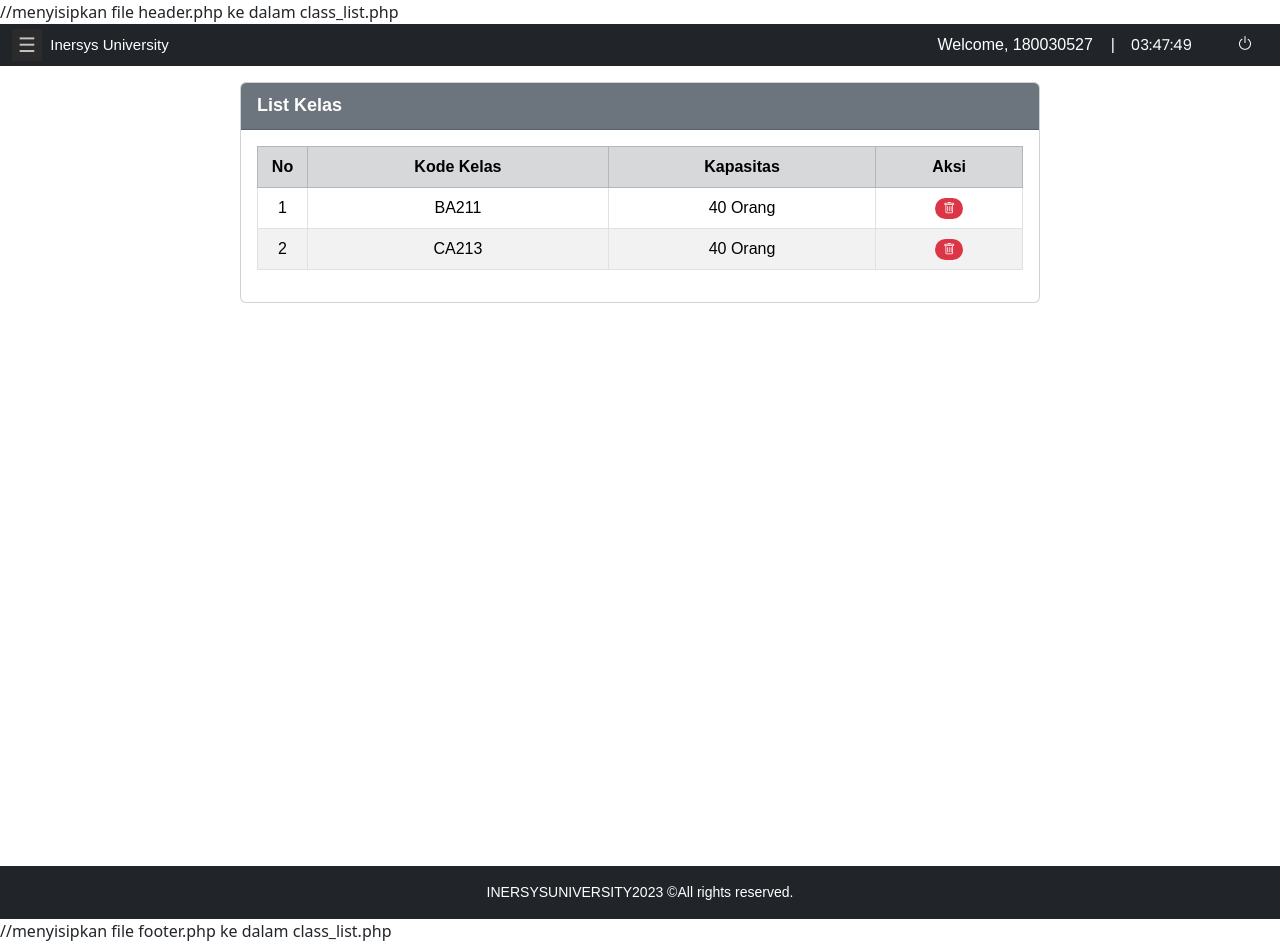
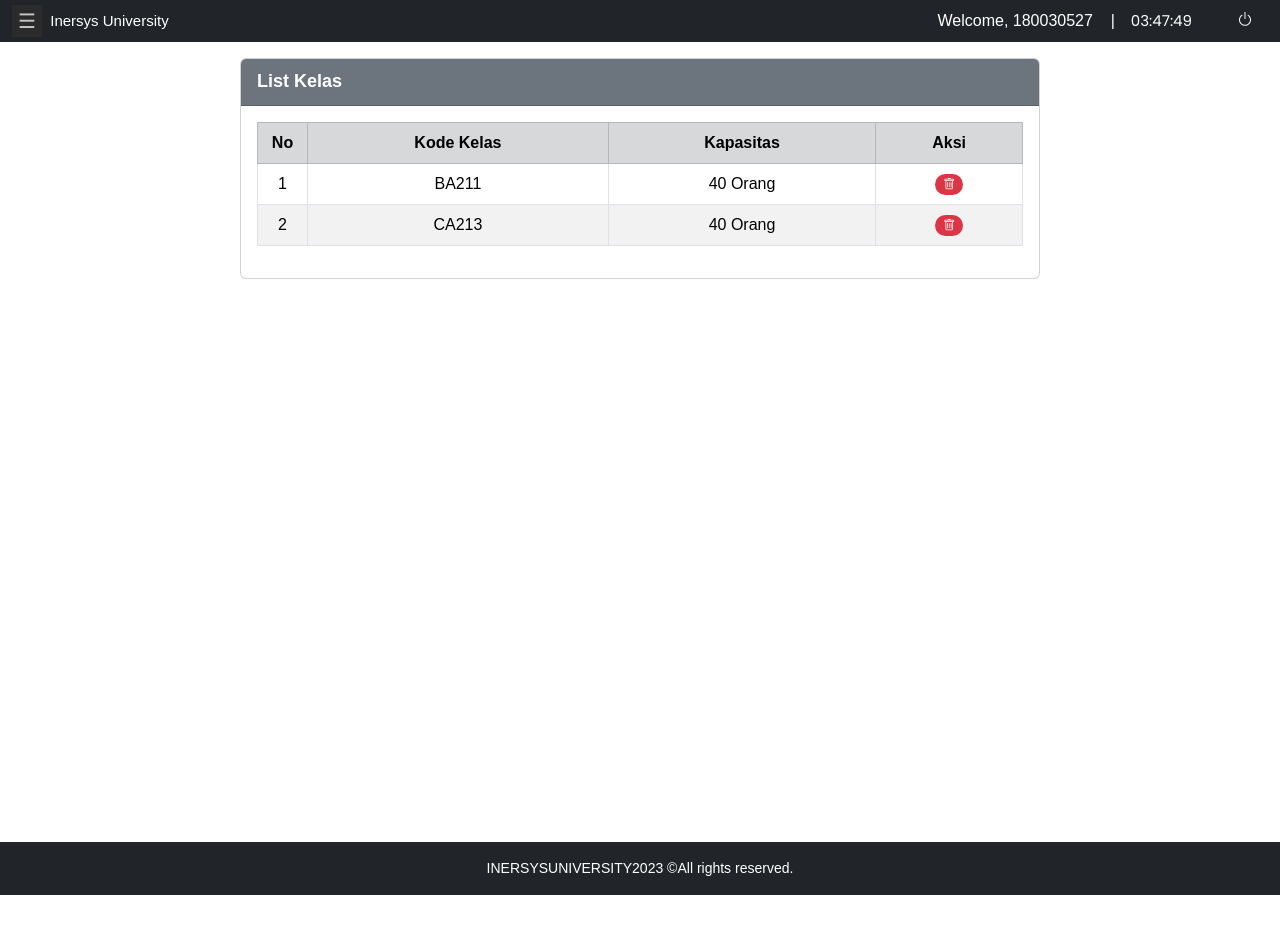
Before and after one commit to adiwiryadana/SistemInformasiAkademik_ProjectUAS, a PHP site: the page made by admin/class panel/class_list.php in a window 1280 px wide. After the commit the page ends 895 px from the top, so only its background shows below. Run offline with PHP 8.4, Linux system fonts and the light colour scheme; a user stored in the database is signed in; data comes from the database, SQL or seed files in the repository; some web fonts are replaced.

Commit message:
Update class_list.php
edit dokumentasi

```diff
--- a/admin/class panel/class_list.php
+++ b/admin/class panel/class_list.php
@@ -29,7 +29,7 @@ $row = $dataObj->tampil_list();
 
 <head>
     <title>SIAK - LIST KELAS</title>
-    <?php include "../../header.php" ?> //menyisipkan file header.php ke dalam class_list.php
+    <?php include "../../header.php" ?> <!--  menyisipkan file header.php ke dalam class_list.php -->
     <link rel="stylesheet" href="../../style.css">
 </head>
 
@@ -162,7 +162,7 @@ $row = $dataObj->tampil_list();
     </div>
 
     <!-- Footer -->
-    <?php include "../../footer.php" ?> //menyisipkan file footer.php ke dalam class_list.php
+    <?php include "../../footer.php" ?> <!-- menyisipkan file footer.php ke dalam class_list.php -->
 
     <!-- JS -->
     <script>
```
